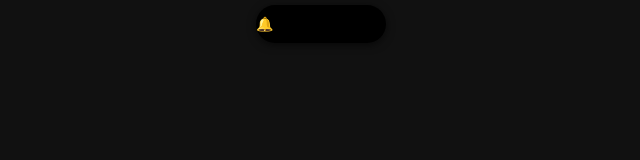
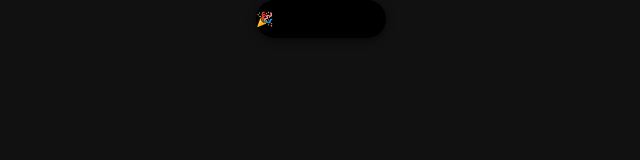
Before and after one commit to Macint128/iPad, a plain HTML site: page docs/index.html in a window 1280 px wide. Shown: the full height of the page, 319-959 px from the left. Drawn offline with Linux system fonts and the light colour scheme.

Commit message:
index.html 업데이트

```diff
--- a/docs/index.html
+++ b/docs/index.html
@@ -5,9 +5,9 @@
   <meta name="viewport" content="width=device-width, initial-scale=1, user-scalable=no" />
   <meta name="apple-mobile-web-app-capable" content="yes" />
   <meta name="apple-mobile-web-app-status-bar-style" content="black-translucent" />
-  <title>노치와 하나 되기</title>
+  <title>노치섬 어드벤처</title>
   <link rel="apple-touch-icon" href="icon.png" />
-  <meta name="apple-mobile-web-app-title" content="노치 어드벤처" />
+  <meta name="apple-mobile-web-app-title" content="노치섬 어드벤처" />
   <style>
     html, body {
       margin: 0;
@@ -20,7 +20,7 @@
 
     .island {
       position: fixed;
-      top: env(safe-area-inset-top, 0);
+      top: 0;
       left: 50%;
       transform: translateX(-50%);
       background: black;
@@ -35,7 +35,7 @@
       font-size: 14px;
       transition: all 0.4s ease;
       z-index: 9999;
-      margin-top: 5px;
+      padding-top: env(safe-area-inset-top);
     }
 
     .island.expanded {
@@ -68,9 +68,9 @@
 </head>
 <body>
   <div class="island" id="island">
-    <span id="defaultText">🔔</span>
+    <span id="defaultText">🎉</span>
     <div class="content" id="content">
-      🚀 알림 도착!<br>맥이 곧 도착합니다.
+      🥳 축하합니다!<br>노치와 친구가 되셨습니다.
     </div>
   </div>
 
```
